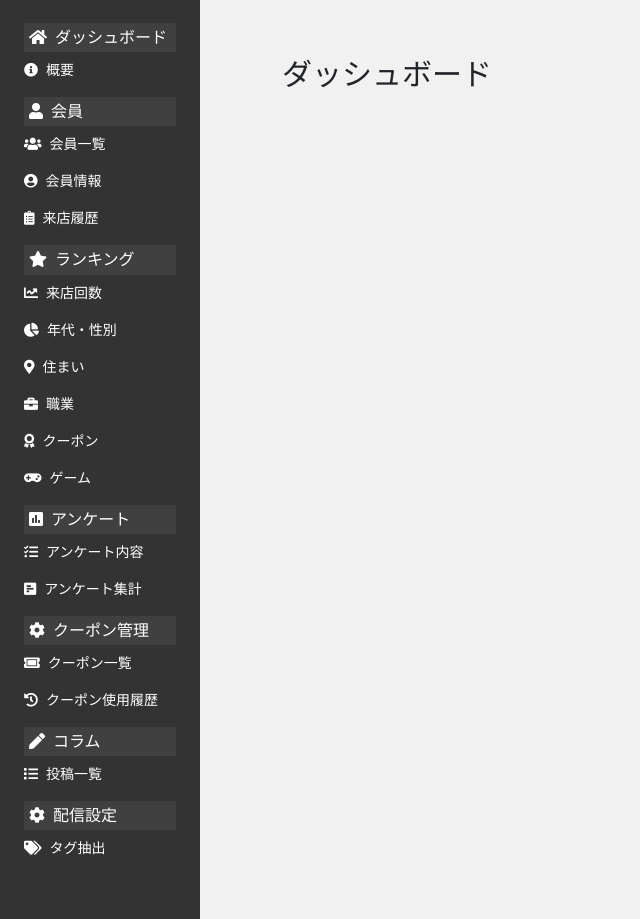
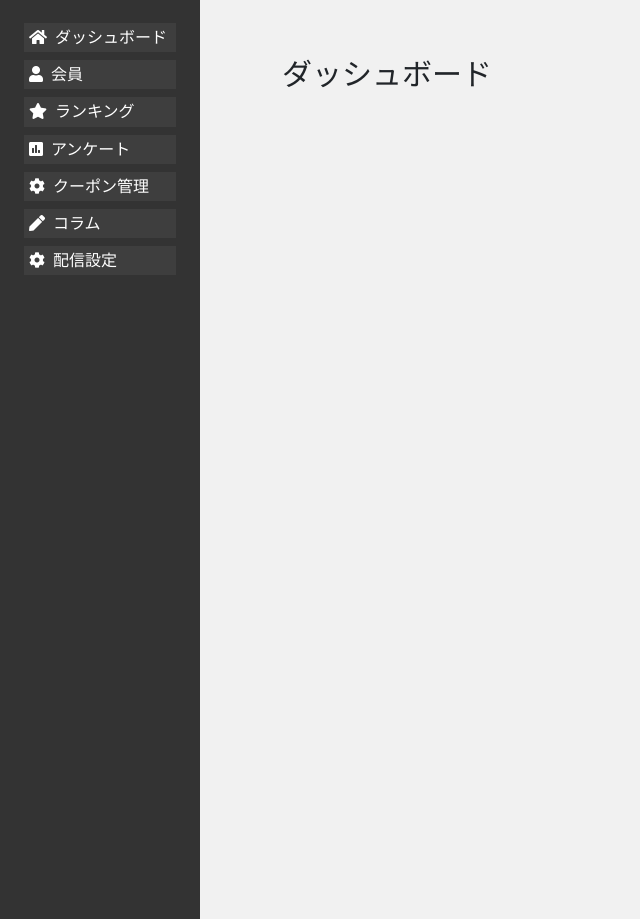
Before and after one commit to AdvancedTeam100/php-bug-fixing-japan, a PHP site: page /FeeHatCRM/ in a window 1280 px wide; the page is wider, and only the part inside the window is pictured. Shown: the part 73-992 px from the top of that part, without its empty margins (0-640 px from the left). Run offline with PHP 8.4, Linux system fonts and the light colour scheme.

Commit message:
開閉修正

```diff
--- a/menu.php
+++ b/menu.php
@@ -1,3 +1,17 @@
+<script>
+// メニュー項目の展開
+document.addEventListener('DOMContentLoaded', function() {
+  document.querySelectorAll("aside h2").forEach(function(item) {
+    var submenu = item.nextElementSibling;
+    submenu.style.display = 'none'; // 初期状態は閉じる
+    item.addEventListener('click', function() {
+      submenu.style.display = submenu.style.display === 'none' ? '' : 'none';
+    });
+  });
+});
+
+</script>
+
 <nav class="side-nav">
     <aside>
         <h2><i class="fa fa-home"></i>ダッシュボード</h2>
@@ -27,8 +41,6 @@
         <h2><i class="fa fa-cog"></i>クーポン管理</h2>
         <ul>
             <li><a href="coupon_list.php"><i class="fas fa-ticket-alt"></i>クーポン一覧</a></li>
-        </ul>
-        <ul>
             <li><a href="coupon_history.php"><i class="fas fa-history"></i>クーポン使用履歴</a></li>
         </ul>
         <h2><i class="fas fa-pen"></i>コラム</h2>
--- a/style.css
+++ b/style.css
@@ -44,21 +44,20 @@ header {
     transform: translateX(-100%);
     transition: all 0.3s ease-out;
   }
-
   .side-nav ul {
     list-style: none;
     padding: 0;
     margin: 0;
   }
-
   .side-nav li {
-    display: flex;
-    align-items: center;
-    margin-bottom: 1rem;
-    font-size: 14px;
-    font-weight: normal;
+    margin-bottom: 0.5rem;
+    padding: 0.5rem;
+    cursor: pointer;
   }
 
+  .side-nav li:hover {
+    background-color: rgba(255, 255, 255, 0.1);
+  }
   .side-nav i {
     margin-right: 0.5rem;
   }
@@ -83,8 +82,8 @@ header {
   aside h2{
     font-size: 16px;
     font-weight: normal;
-    background: #404040;
     padding: 5px;
+    background-color: #3e3e3e;
   }
   h1{
     font-size: 30px;
```
